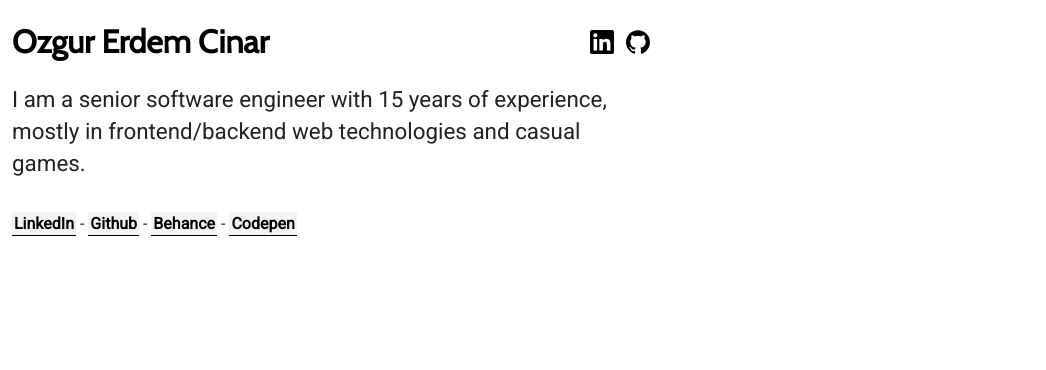
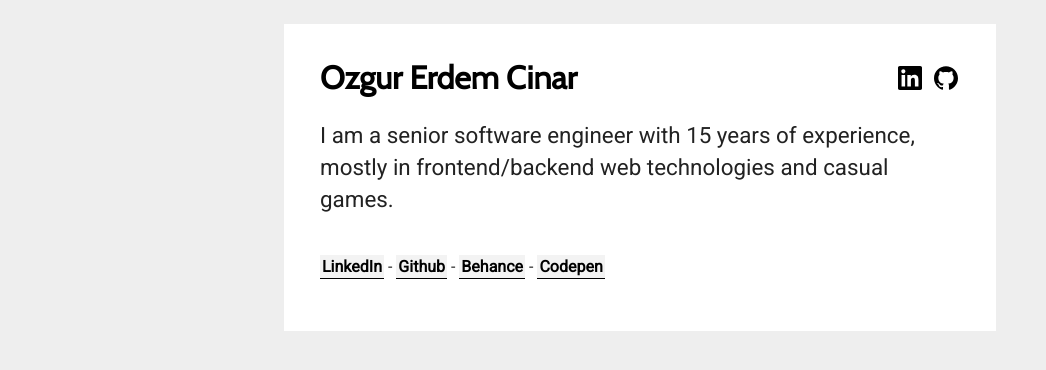
Before and after one commit to ozgio/ozgur.io, a plain HTML site: page index.html in a window 1280 px wide. Shown: the whole page, without its empty margins (0-1046 px from the left). Drawn offline with nearby package versions, Linux system fonts and the light colour scheme.

Commit message:
Some styling

```diff
--- a/index.html
+++ b/index.html
@@ -25,9 +25,9 @@
         }
 
         body {
-            margin: 0;
+            margin: 24px;
             padding: 0;
-            background: #fff;
+            background: #eee;
             color: #222;
         }
 
@@ -67,8 +67,10 @@
         }
 
         .wrapper {
-            padding: 24px 12px;
+            padding: 36px 36px 12px 36px;
             max-width: 640px;
+            background: #fff;
+            margin: 0 auto;
         }
 
         .two-column {
@@ -139,7 +141,6 @@
             line-height: 2rem;
         }
 
-
         #links a {
             font-size: 1rem;
             font-weight: normal;
@@ -147,13 +148,12 @@
             border-bottom: 1px solid #000;
             background: #f3f3f3;
             text-decoration: none;
+            line-height: 2em;
         }
 
         #links a:hover {
             background: #000;
         }
-
-
 
         .linkedin i {
             background: url(static/icon/linkedin.svg);
```
